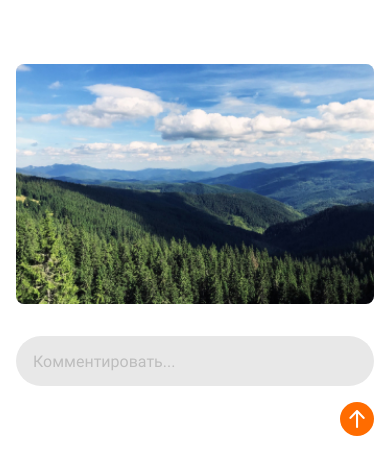
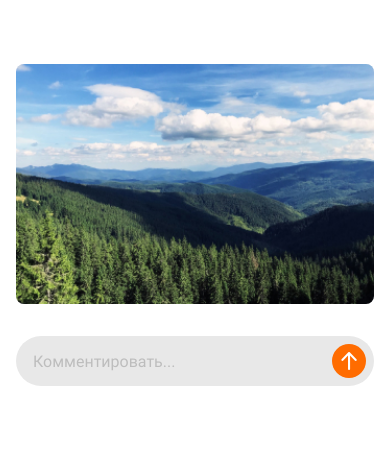
Before and after one commit to supermacchan/rn-homework, a React Native app: screen / in a window 390 px wide. Shown: the top 474 px of the page. Built offline with nearby package versions, Linux system fonts and the light colour scheme.

Commit message:
Update CommentsScreen.js

```diff
--- a/Screens/nested/CommentsScreen.js
+++ b/Screens/nested/CommentsScreen.js
@@ -34,7 +34,7 @@ export const CommentsScreen = () => {
                     {/* Comments section container */}
                     <View style={{
                             ...styles.section,
-                            paddingBottom: isKeyboardShown ? 0 : 45,
+                            paddingBottom: isKeyboardShown ? 0 : 16,
                             marginBottom: isKeyboardShown ? -120 : 0,
                     }}>
                         {/* Image container */}
@@ -88,7 +88,7 @@ const styles = StyleSheet.create({
     },
     section: {
         paddingTop: 32,
-        paddingBottom: 45,
+        paddingBottom: 16,
         paddingHorizontal: 16,
         borderTopLeftRadius: 25,
         borderTopRightRadius: 25,
@@ -107,7 +107,6 @@ const styles = StyleSheet.create({
         borderRadius: 8
     },
     input: {
-        marginBottom: 16,
         padding: 16,
         backgroundColor: '#E8E8E8',
         height: 50,
@@ -123,6 +122,8 @@ const styles = StyleSheet.create({
         width: 34,
         height: 34,
         borderRadius: 17,
+        marginTop: -42,
+        marginRight: 8,
         justifyContent: 'center',
         alignItems: 'center',
         alignSelf: 'flex-end'
```
